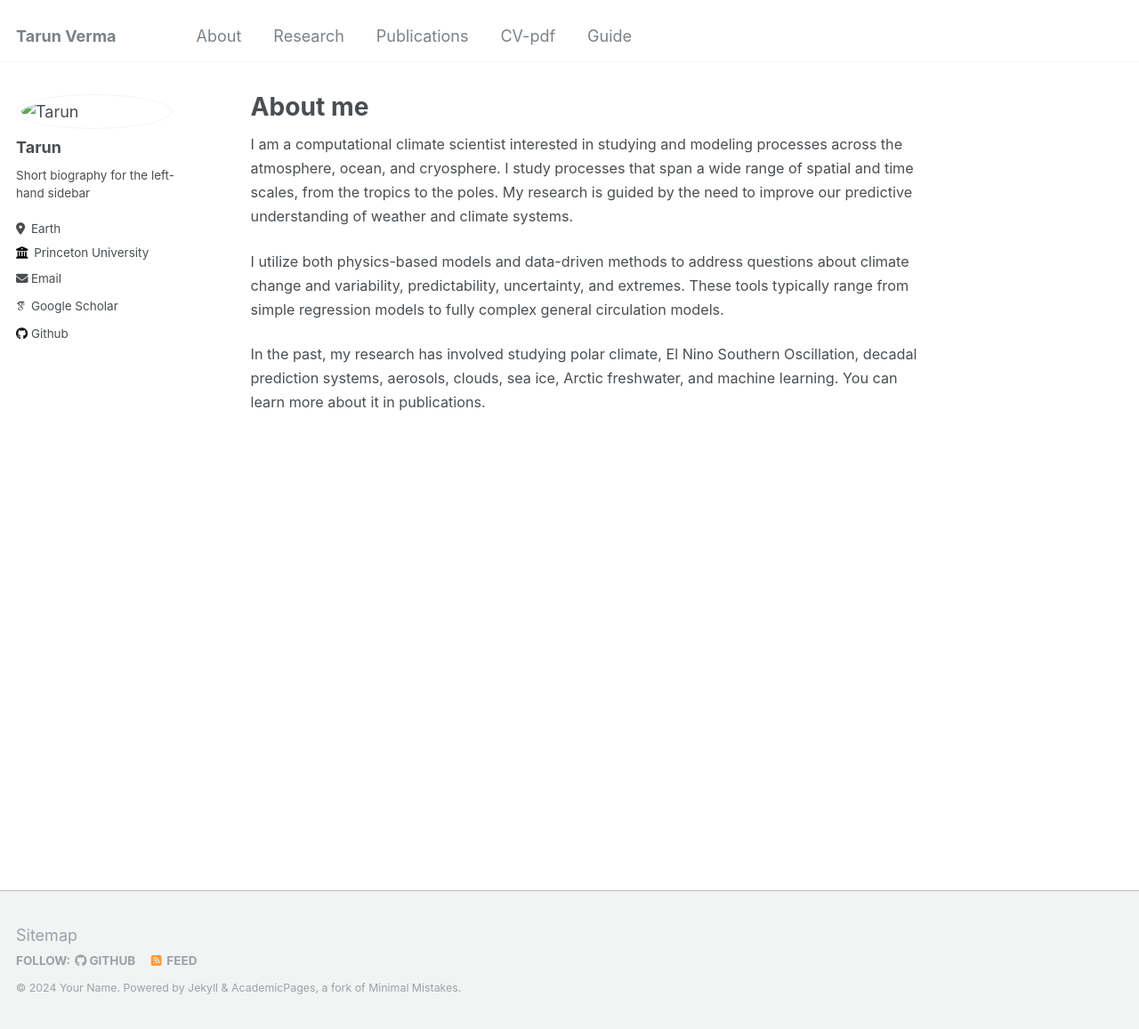
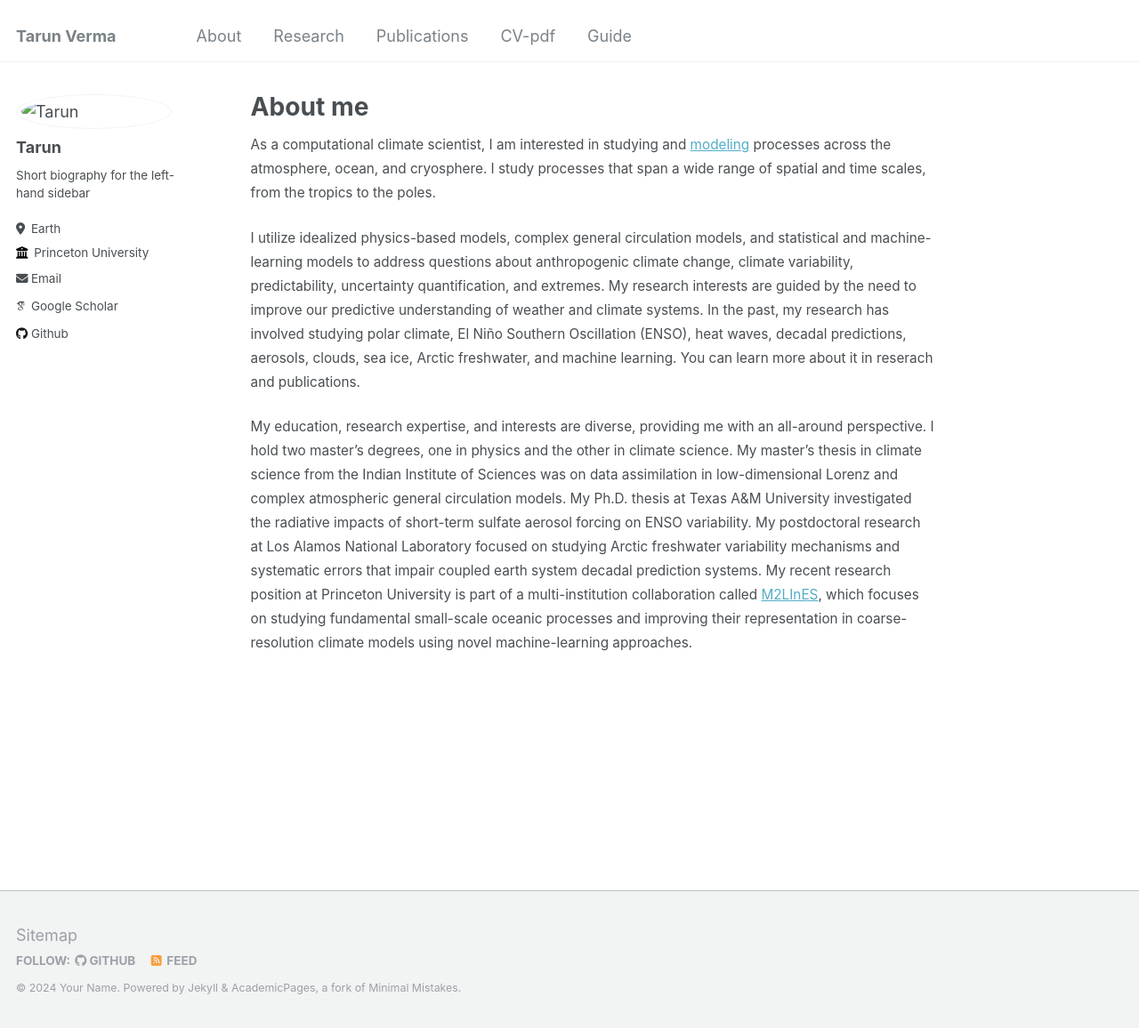
Before and after one commit to shiprock-1583/shiprock-1583.github.io, a Jekyll site: the page built from _pages/about.md, in a window 1280 px wide and 1157 px high. Shown: the whole window at 89% size. Built offline with Jekyll 4.4.1, drawn with Linux system fonts in a browser that asks for light colours; some web fonts are replaced.

Commit message:
Update about.md

```diff
--- a/_pages/about.md
+++ b/_pages/about.md
@@ -6,8 +6,8 @@ redirect_from:
   - /about/
   - /about.html
 ---
-<span style="font-size:0.9em;"> I am a computational climate scientist interested in studying and modeling processes across the atmosphere, ocean, and cryosphere. I study processes that span a wide range of spatial and time scales, from the tropics to the poles. My research is guided by the need to improve our predictive understanding of weather and climate systems. </span>
+<span style="font-size:0.85em;"> As a computational climate scientist, I am interested in studying and [modeling](https://en.wikipedia.org/wiki/Scientific_modelling) processes across the atmosphere, ocean, and cryosphere. I study processes that span a wide range of spatial and time scales, from the tropics to the poles. </span>
 
-<span style="font-size:0.9em;"> I utilize both physics-based models and data-driven methods to address questions about climate change and variability, predictability, uncertainty, and extremes. These tools typically range from simple regression models to fully complex general circulation models. </span>
+<span style="font-size:0.85em;"> I utilize idealized physics-based models, complex general circulation models, and statistical and machine-learning models to address questions about anthropogenic climate change, climate variability, predictability, uncertainty quantification, and extremes. My research interests are guided by the need to improve our predictive understanding of weather and climate systems. In the past, my research has involved studying polar climate, El Niño Southern Oscillation (ENSO), heat waves, decadal predictions, aerosols, clouds, sea ice, Arctic freshwater, and machine learning. You can learn more about it in reserach and publications. </span>
 
-<span style="font-size:0.9em;"> In the past, my research has involved studying polar climate, El Nino Southern Oscillation, decadal prediction systems, aerosols, clouds, sea ice, Arctic freshwater, and machine learning. You can learn more about it in publications. </span>
+<span style="font-size:0.85em;"> My education, research expertise, and interests are diverse, providing me with an all-around perspective. I hold two master's degrees, one in physics and the other in climate science. My master's thesis in climate science from the Indian Institute of Sciences was on data assimilation in low-dimensional Lorenz and complex atmospheric general circulation models. My Ph.D. thesis at Texas A&M University investigated the radiative impacts of short-term sulfate aerosol forcing on ENSO variability. My postdoctoral research at Los Alamos National Laboratory focused on studying Arctic freshwater variability mechanisms and systematic errors that impair coupled earth system decadal prediction systems. My recent research position at Princeton University is part of a multi-institution collaboration called [M2LInES](https://m2lines.github.io/), which focuses on studying fundamental small-scale oceanic processes and improving their representation in coarse-resolution climate models using novel machine-learning approaches. </span>
```
